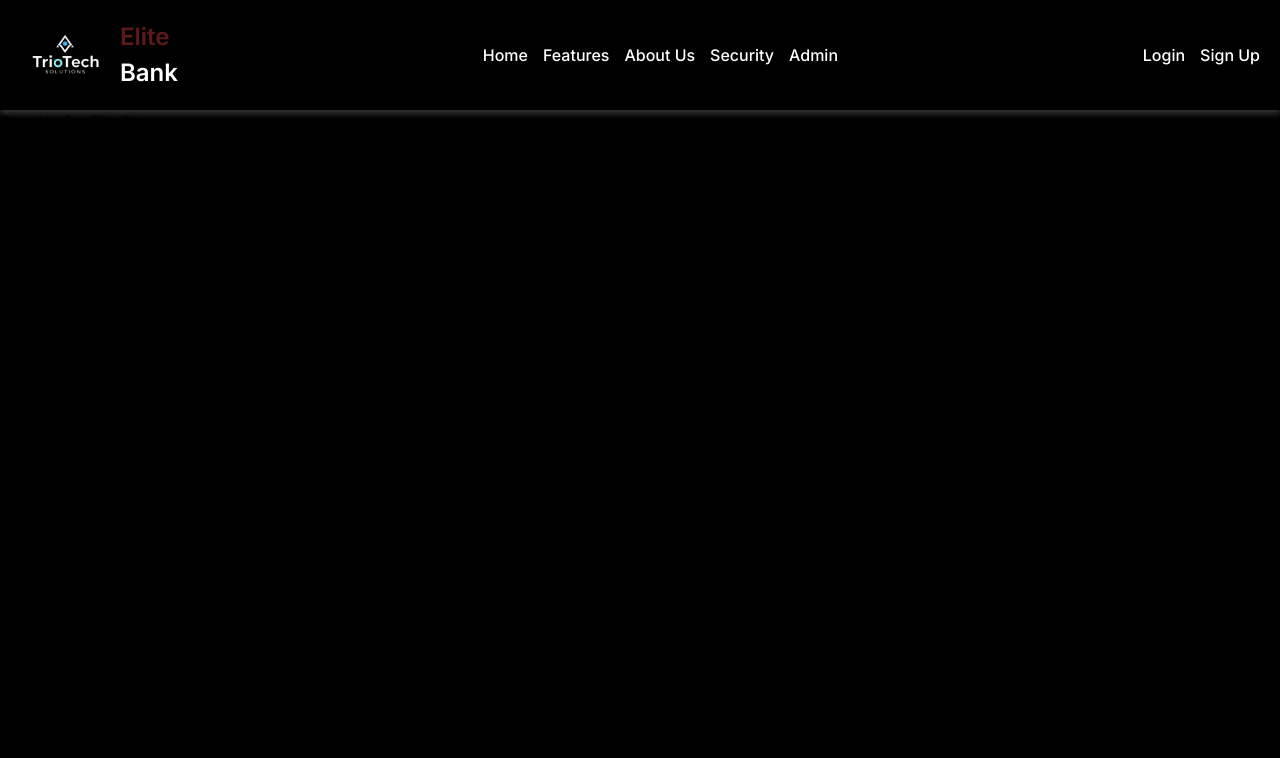
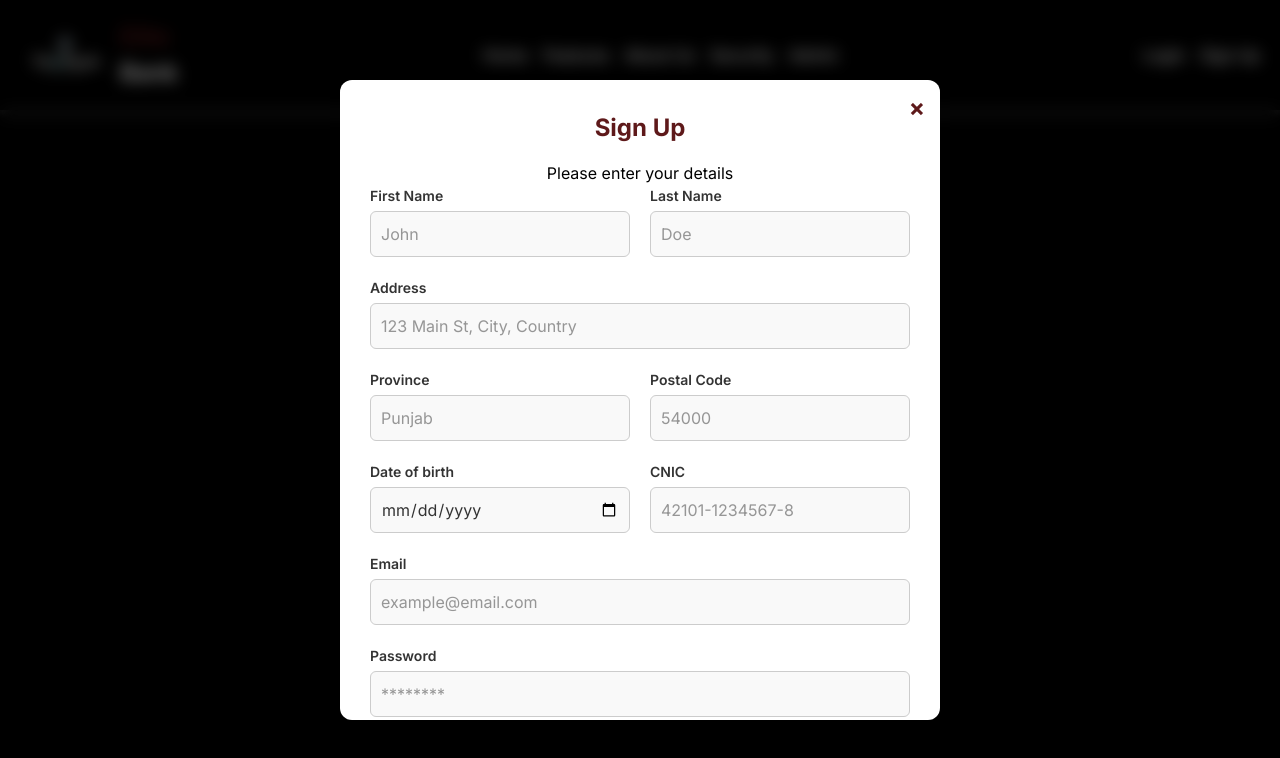
Before and after one commit to hunterk28/ELiteBank-Web-App, a React (Vite) app: page /signup in a window 1280 px wide. Shown: the top 758 px of the page. Built offline with nearby package versions, Linux system fonts and the light colour scheme.

Commit message:
Implement the Login and SignUp page UI

```diff
--- a/src/components/Navbar.jsx
+++ b/src/components/Navbar.jsx
@@ -1,7 +1,30 @@
+import { useState } from "react";
 import { Link } from "react-router-dom";
+import Login from "./pages/Login";
+import SignUp from "./pages/Signup";
 import "./Navbar.css";
 
 export default function Navbar() {
+  const [isLoginOpen, setIsLoginOpen] = useState(false);
+  const [isSignUpOpen, setIsSignUpOpen] = useState(false);
+
+  const openLoginModal = (event) => {
+    event.preventDefault();
+    setIsLoginOpen(true);
+    setIsSignUpOpen(false);
+  };
+
+  const openSignUpModal = (event) => {
+    event.preventDefault();
+    setIsSignUpOpen(true);
+    setIsLoginOpen(false);
+  };
+
+  const closeModals = () => {
+    setIsLoginOpen(false);
+    setIsSignUpOpen(false);
+  };
+
   return (
     <header className="header">
       <div className="logo-container">
@@ -24,10 +47,14 @@ export default function Navbar() {
 
       <div className="auth-container">
         <ul className="second-list">
-          <li><Link to="/login">Login</Link></li>
-          <li><Link to="/signup">Sign Up</Link></li>
+          <li><a href="#" onClick={openLoginModal}>Login</a></li>
+          <li><a href="#" onClick={openSignUpModal}>Sign Up</a></li>
         </ul>
       </div>
+
+      {/* Render Modals */}
+      {isLoginOpen && <Login closeModal={closeModals} openSignUp={openSignUpModal} />}
+      {isSignUpOpen && <SignUp closeModal={closeModals} openLogin={openLoginModal} />}
     </header>
   );
 }
--- a/src/components/pages/Login.jsx
+++ b/src/components/pages/Login.jsx
@@ -1,9 +1,23 @@
-import './Pages.css'
+import "./Pages.css";
 
-export default function Login() {
+export default function Login({ closeModal, openSignUp }) {
     return (
-        <>
-            <h1>Login</h1>
-        </>
-    )
+        <div className="modal-overlay" onClick={closeModal}>
+            <div className="modal-content" onClick={(e) => e.stopPropagation()}>
+                <h2>Login</h2>
+                <div className="input-field">
+                    <label>Username</label>
+                    <input type="text" />
+                </div>
+                <div className="input-field">
+                    <label>Password</label>
+                    <input type="password" />
+                </div>
+                <button className="login-submit">Login</button>
+                <p className="signup-text">
+                    Don't have an account? <span className="signup-link" onClick={openSignUp}>Sign Up</span>
+                </p>
+            </div>
+        </div>
+    );
 }
--- a/src/components/pages/Pages.css
+++ b/src/components/pages/Pages.css
@@ -230,3 +230,318 @@ body{
 }
 
  /* Security Section ends here */
+
+
+ /* Login Page Starts from here */
+/* Main container */
+.login-container {
+    text-align: center;
+    padding: 20px;
+}
+
+/* Modal Overlay - Enhanced */
+.modal-overlay {
+    position: fixed;
+    top: 0;
+    left: 0;
+    width: 100%;
+    height: 100%;
+    background: rgba(0, 0, 0, 0.4); /* Slight transparency */
+    backdrop-filter: blur(5px); /* Blurs the background */
+    display: flex;
+    align-items: center;
+    justify-content: center;
+    z-index: 1000;
+    transition: backdrop-filter 0.3s ease-in-out;
+}
+
+/* Modal Content */
+.modal-content {
+    background: white;
+    padding: 30px;
+    border-radius: 12px;
+    width: 350px;
+    text-align: center;
+    box-shadow: 0px 4px 12px rgba(0, 0, 0, 0.2);
+    position: relative;
+    animation: slideIn 0.3s ease-in-out;
+}
+
+/* Title */
+.modal-content h2 {
+    font-size: 24px;
+    font-weight: bold;
+    color: #5E191A;
+    margin-bottom: 15px;
+}
+
+/* Input fields */
+.input-field {
+    margin-bottom: 15px;
+    text-align: left;
+}
+
+.input-field label {
+    display: block;
+    font-size: 14px;
+    font-weight: 600;
+    color: #333;
+    margin-bottom: 5px;
+}
+
+.input-field input {
+    width: 100%;
+    padding: 12px;
+    border: 1px solid #ccc;
+    border-radius: 6px;
+    font-size: 16px;
+    background: #f9f9f9;
+    color: #333;
+}
+
+/* Login Submit Button */
+.login-submit {
+    background-color: #5E191A;
+    color: white;
+    border: none;
+    padding: 12px;
+    width: 100%;
+    font-size: 16px;
+    border-radius: 6px;
+    cursor: pointer;
+    opacity: 0.7;
+    transition: opacity 0.3s ease-in-out;
+}
+
+/* Disabled Button Hover Effect */
+.login-submit:hover {
+    opacity: 0.9;
+}
+
+/* Sign Up Text */
+.signup-text {
+    margin-top: 15px;
+    font-size: 14px;
+    color: #333;
+}
+
+.signup-link {
+    color: #5E191A;
+    font-weight: bold;
+    cursor: pointer;
+    text-decoration: none;
+    transition: text-decoration 0.2s ease-in-out;
+}
+
+.signup-link:hover {
+    text-decoration: underline;
+}
+
+/* Fade-in Animation */
+@keyframes fadeIn {
+    from {
+        opacity: 0;
+    }
+    to {
+        opacity: 1;
+    }
+}
+
+/* Slide-in Animation */
+@keyframes slideIn {
+    from {
+        transform: translateY(-10px);
+    }
+    to {
+        transform: translateY(0);
+    }
+}
+
+/* Responsive Design */
+@media (max-width: 400px) {
+    .modal-content {
+        width: 90%;
+        padding: 20px;
+    }
+
+    .modal-content h2 {
+        font-size: 22px;
+    }
+
+    .input-field input {
+        font-size: 14px;
+    }
+
+    .login-submit {
+        font-size: 14px;
+    }
+}
+
+/* Login page ends here */
+
+/* SignUp Starts from here */
+
+/* SignUp Modal */
+.signup-modal-overlay {
+    position: fixed;
+    top: 0;
+    left: 0;
+    width: 100%;
+    height: 100%;
+    background: rgba(0, 0, 0, 0.5);
+    backdrop-filter: blur(8px);
+    display: flex;
+    align-items: center;
+    justify-content: center;
+    z-index: 1000;
+    transition: backdrop-filter 0.3s ease-in-out, opacity 0.3s ease-in-out;
+}
+
+.signup-modal-content {
+    background: white;
+    padding: 30px;
+    border-radius: 12px;
+    width: 600px; /* Increased width for better layout */
+    text-align: center;
+    box-shadow: 0px 4px 12px rgba(0, 0, 0, 0.2);
+    position: relative;
+    animation: fadeIn 0.3s ease-in-out, slideIn 0.3s ease-in-out;
+    max-height: 80vh; /* Restrict height */
+    overflow-y: auto; /* Enable scrolling inside modal */
+}
+
+/* Close Button */
+.signup-close-btn {
+    position: absolute;
+    top: 10px;
+    right: 15px;
+    font-size: 24px;
+    background: none;
+    border: none;
+    cursor: pointer;
+    color: #5E191A;
+    font-weight: bold;
+}
+
+.signup-close-btn:hover {
+    color: #ff4d4d;
+}
+
+/* Input Fields */
+.signup-form {
+    display: grid;
+    grid-template-columns: repeat(2, 1fr); /* Two-column layout */
+    gap: 20px;
+}
+
+.signup-heading{
+    font-size: 24px;
+    font-weight: bold;
+    color: #5E191A !important;
+    margin-bottom: 15px;
+}
+
+.signup-input-field {
+    display: flex;
+    flex-direction: column;
+    text-align: left;
+}
+
+.signup-input-field label {
+    display: block;
+    font-size: 14px;
+    font-weight: 600;
+    color: #333;
+    margin-bottom: 5px;
+}
+
+.signup-input-field input {
+    width: 100%;
+    padding: 10px;
+    border: 1px solid #ccc;
+    border-radius: 6px;
+    font-size: 16px;
+    color: #333;
+    background: #f9f9f9;
+}
+
+/* Full-width fields */
+.full-width {
+    grid-column: span 2;
+}
+
+/* Buttons */
+.signup-submit {
+    background-color: #5E191A;
+    color: white;
+    border: none;
+    padding: 12px;
+    width: 100%;
+    font-size: 16px;
+    border-radius: 6px;
+    cursor: pointer;
+    transition: opacity 0.3s ease-in-out;
+    grid-column: span 2; /* Ensure button is full width */
+}
+
+.signup-submit:hover {
+    opacity: 0.9;
+}
+
+/* Sign Up & Login Links */
+.signup-text {
+    margin-top: 15px;
+    font-size: 14px;
+    color: #333;
+    grid-column: span 2; /* Make text span full width */
+}
+
+.signup-link {
+    color: #5E191A;
+    font-weight: bold;
+    cursor: pointer;
+    text-decoration: none;
+    transition: text-decoration 0.2s ease-in-out;
+}
+
+.signup-link:hover {
+    text-decoration: underline;
+}
+
+/* Animations */
+@keyframes fadeIn {
+    from { opacity: 0; }
+    to { opacity: 1; }
+}
+
+@keyframes slideIn {
+    from { transform: translateY(-10px); }
+    to { transform: translateY(0); }
+}
+
+/* Responsive Design */
+@media (max-width: 600px) {
+    .signup-modal-content {
+        width: 90%;
+        padding: 20px;
+    }
+
+    .signup-form {
+        grid-template-columns: 1fr; /* Single column on smaller screens */
+    }
+
+    .signup-modal-content h2 {
+        font-size: 22px;
+    }
+
+    .signup-input-field input {
+        font-size: 14px;
+    }
+
+    .signup-submit {
+        font-size: 14px;
+    }
+}
+
+
+/* SignUp Ends here */
--- a/src/components/pages/Signup.jsx
+++ b/src/components/pages/Signup.jsx
@@ -1,9 +1,55 @@
-import './Pages.css'
+import "./Pages.css";
 
-export default function SignUp() {
+export default function SignUp({ closeModal, openLogin }) {
     return (
-        <>
-            <h1>Sign Up for EliteBank</h1>
-        </>
-    )
+        <div className="signup-modal-overlay" onClick={closeModal}>
+            <div className="signup-modal-content" onClick={(e) => e.stopPropagation()}>
+                <button className="signup-close-btn" onClick={closeModal}>&times;</button>
+                <h2 className="signup-heading">Sign Up</h2>
+                <p className="page-subtitle">Please enter your details</p>
+                <div className="signup-form grid-layout">
+                    <div className="signup-input-field">
+                        <label>First Name</label>
+                        <input type="text" placeholder="John" />
+                    </div>
+                    <div className="signup-input-field">
+                        <label>Last Name</label>
+                        <input type="text" placeholder="Doe" />
+                    </div>
+                    <div className="signup-input-field full-width">
+                        <label>Address</label>
+                        <input type="text" placeholder="123 Main St, City, Country" />
+                    </div>
+                    <div className="signup-input-field">
+                        <label>Province</label>
+                        <input type="text" placeholder="Punjab" />
+                    </div>
+                    <div className="signup-input-field">
+                        <label>Postal Code</label>
+                        <input type="text" placeholder="54000" />
+                    </div>
+                    <div className="signup-input-field">
+                        <label>Date of birth</label>
+                        <input type="date" />
+                    </div>
+                    <div className="signup-input-field">
+                        <label>CNIC</label>
+                        <input type="text" placeholder="42101-1234567-8" />
+                    </div>
+                    <div className="signup-input-field full-width">
+                        <label>Email</label>
+                        <input type="email" placeholder="example@email.com" />
+                    </div>
+                    <div className="signup-input-field full-width">
+                        <label>Password</label>
+                        <input type="password" placeholder="********" />
+                    </div>
+                    <button className="signup-submit">Sign up</button>
+                    <p className="signup-text">
+                        Already have an account? <span className="signup-link" onClick={openLogin}>Log in</span>
+                    </p>
+                </div>
+            </div>
+        </div>
+    );
 }
```
